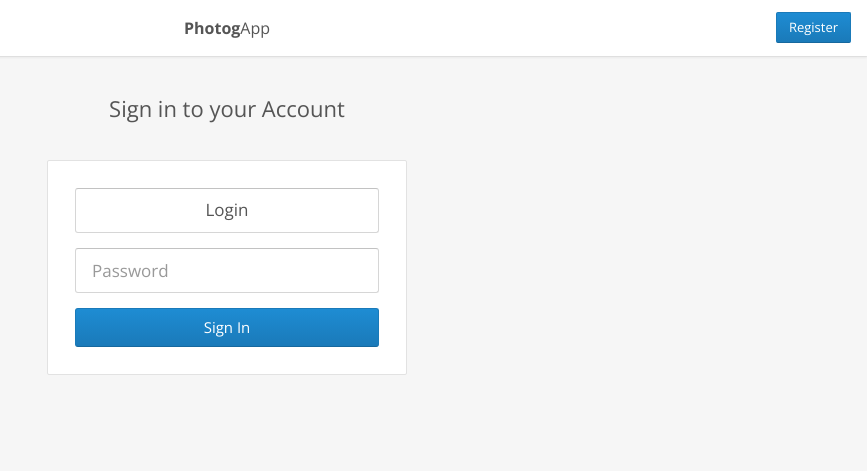
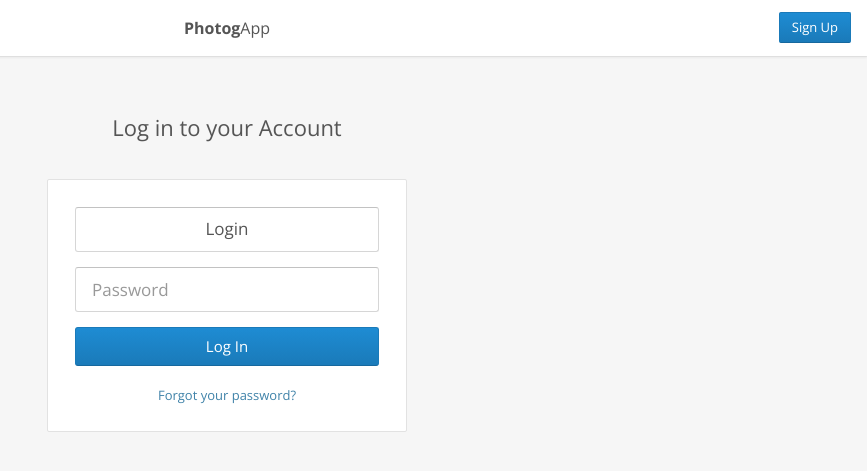
Before and after one commit to caseydm/photog, a Flask app: template project/templates/account/login.html in a window 1280 px wide. Shown: the top 471 px of the page, without its empty margins (413-1280 px from the left). Run offline with Flask 2, Linux system fonts and the light colour scheme; the template is opened without the code that fills it, so the values that code supplies are empty, except form fields; tables that the repository leaves empty hold one stand-in row (values such as "Sample post"); form fields are guessed from the names that the template uses.

Commit message:
misc updates

```diff
--- a/project/config.py
+++ b/project/config.py
@@ -5,3 +5,4 @@ STORMPATH_ENABLE_SURNAME = False
 STORMPATH_REDIRECT_URL = '/dashboard'
 STORMPATH_ENABLE_REGISTRATION = False
 STORMPATH_LOGIN_TEMPLATE = 'account/login.html'
+STORMPATH_ENABLE_FORGOT_PASSWORD = True
--- a/project/templates/account/base.html
+++ b/project/templates/account/base.html
@@ -12,18 +12,15 @@
     <!-- Open Sans font from Google CDN -->
     <link href="http://fonts.googleapis.com/css?family=Open+Sans:300italic,400italic,600italic,700italic,400,600,700,300&amp;subset=latin" rel="stylesheet" type="text/css">
 
-    <!-- LanderApp's stylesheets -->
+    <!-- stylesheets -->
     <link href="{{ url_for('static', filename='css/bootstrap.min.css') }}" rel="stylesheet" type="text/css">
+    <link href="{{ url_for('static', filename='css/pages.min.css') }}" rel="stylesheet" type="text/css">
+    <link href="{{ url_for('static', filename='css/themes.min.css') }}" rel="stylesheet" type="text/css">
     <link href="{{ url_for('static', filename='css/landerapp.min.css') }}" rel="stylesheet" type="text/css">
-    <link href="{{ url_for('static', filename='css/pages.min.css') }}" rel="stylesheet" type="text/css">
-    <link href="{{ url_for('static', filename='css/widgets.min.css') }}" rel="stylesheet" type="text/css">
-    <link href="{{ url_for('static', filename='css/rtl.min.css') }}" rel="stylesheet" type="text/css">
-    <link href="{{ url_for('static', filename='css/themes.min.css') }}" rel="stylesheet" type="text/css">
 
     <!--[if lt IE 9]>
-        <script src="assets/javascripts/ie.min.js"></script>
+        <script src="{{ url_for('static', filename='js/ie.min.js') }}"></script>
     <![endif]-->
-
 </head>
 
 
--- a/project/templates/account/login.html
+++ b/project/templates/account/login.html
@@ -3,24 +3,25 @@
 {% block title %}Sign In{% endblock %}
 
 {% block content %}
-
 <body class="theme-default page-signin-alt">
 
-    <!-- 2. $MAIN_NAVIGATION ===========================================================================
-
-        Main navigation
-    -->
+    <!-- Top Nav -->
     <div class="signin-header">
         <a href="index.html" class="logo">
             <strong>Photog</strong>App
         </a> <!-- / .logo -->
-        <a href="{{ url_for('register') }}" class="btn btn-primary">Register</a>
+        <a href="{{ url_for('register') }}" class="btn btn-primary">Sign Up</a>
     </div> <!-- / .header -->
+    <!-- / Top Nav -->
 
-    <h1 class="form-header">Sign in to your Account</h1>
+    <!-- Page Header -->
+    <br/>
+    <h1 class="form-header">Log in to your Account</h1>
+    <!-- / Page Header -->
 
+    <div class="panel">
         <!-- Form -->
-    <form class="panel" method="post">
+        <form method="post">
             {{ form.hidden_tag() }}
             {% with messages = get_flashed_messages() %}
                 {% if messages %}
@@ -40,11 +41,18 @@
             </div> <!-- / Password -->
 
             <div class="form-actions">
-            <input type="submit" value="Sign In" class="btn btn-primary btn-block btn-lg">
+                <input type="submit" value="Log In" class="btn btn-primary btn-block btn-lg">
             </div> <!-- / .form-actions -->
         </form>
         <!-- / Form -->
+        <div class="text-center-sm" style="margin-top: 20px;">
+            <a href="/forgot">Forgot your password?</a>
+        </div>
+        <!--
+        <hr>
+        <a href="{{ url_for('register') }}"><button class="btn btn-block btn-lg">Sign Up</button></a>
+        -->
+    </div>
 
 </body>
-
 {% endblock %}
--- a/project/templates/account/register.html
+++ b/project/templates/account/register.html
@@ -16,6 +16,7 @@
     <!-- / Top Nav -->
 
     <!-- Page Header -->
+    <br/>
     <h1 class="form-header">Register for an Account</h1>
     <!-- / Page Header -->
 
@@ -40,7 +41,7 @@
         </div>
 
         <div class="form-actions">
-            <input type="submit" value="Create an account" class="btn btn-primary btn-lg btn-block">
+            <input type="submit" value="Sign Up" class="btn btn-primary btn-lg btn-block">
         </div>
     </form>
     <!-- / Form -->
```
Lines whose indentation alone changed are shown as unchanged.
